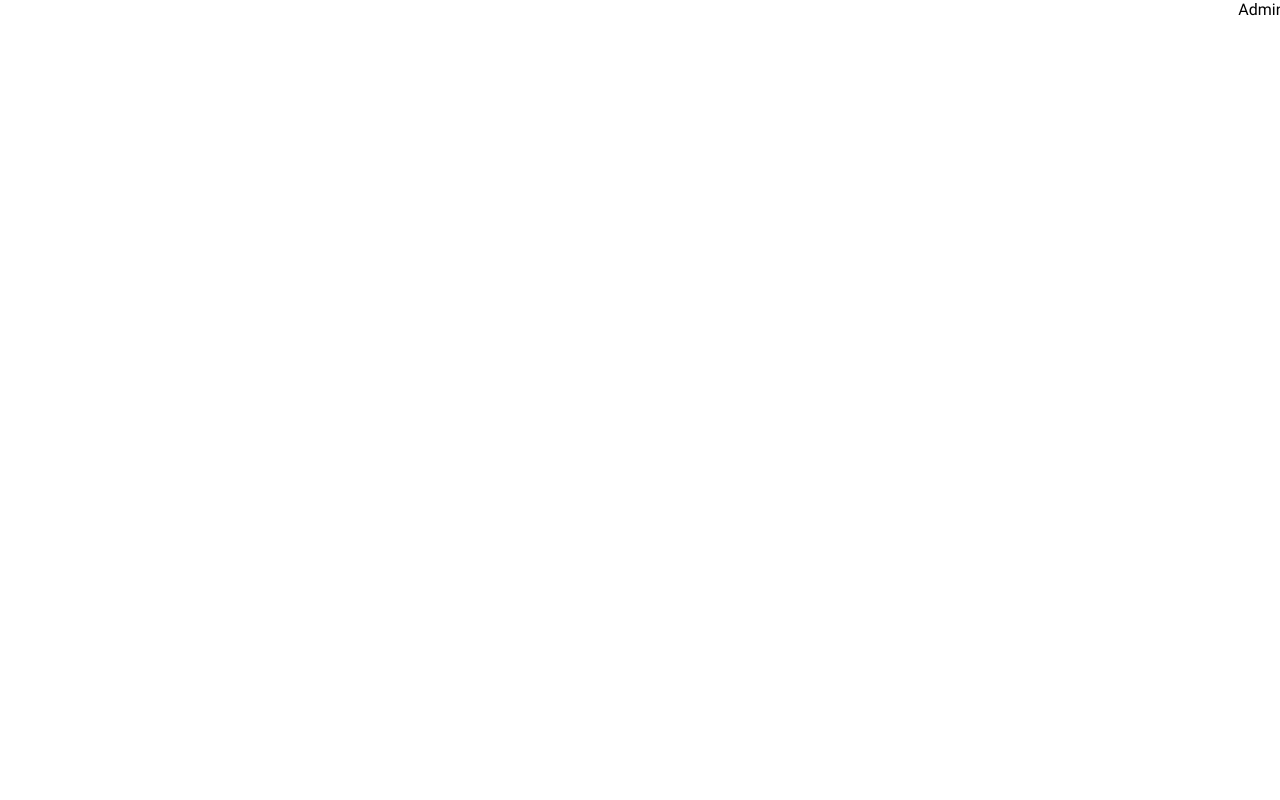
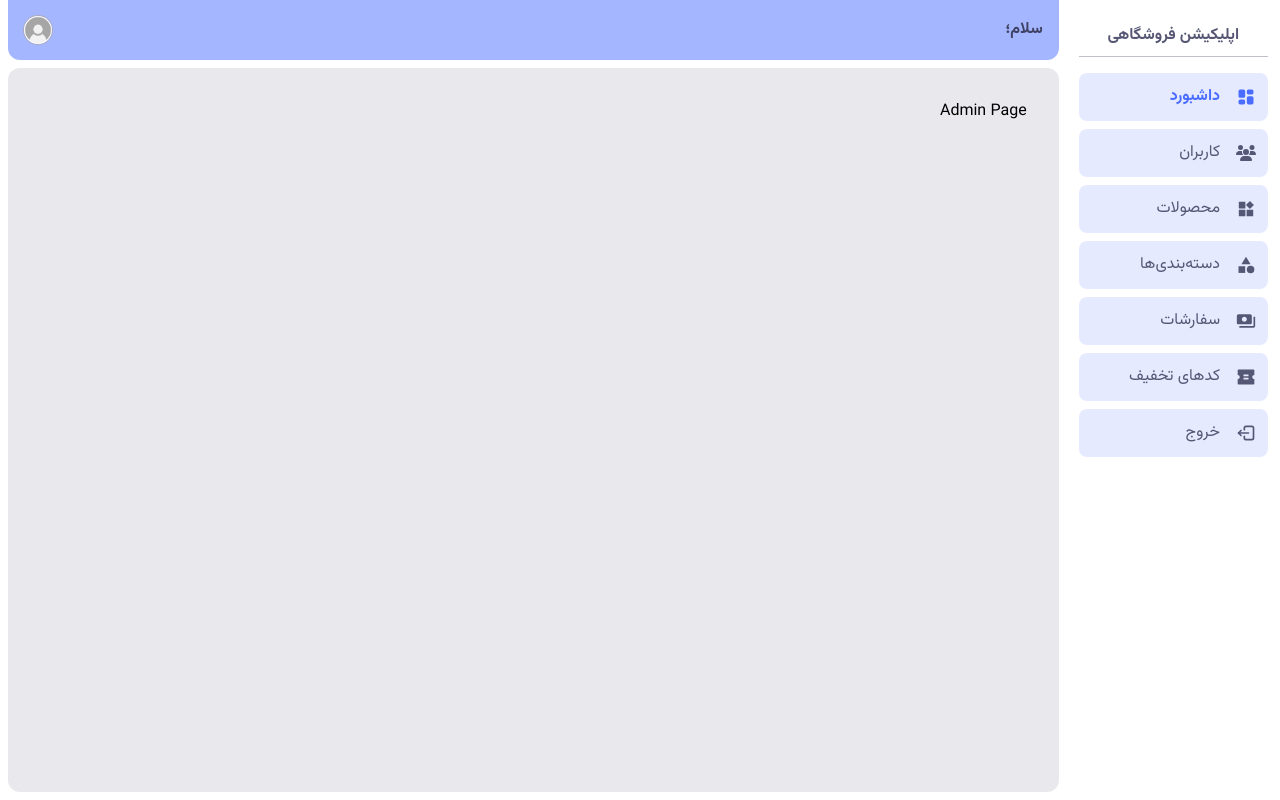
Before and after one commit to mahdi-q/Shop-App-Project, a Next.js app: page /admin in a window 1280 px wide. Built offline with nearby package versions, Linux system fonts and the light colour scheme; no server answers.

Commit message:
Develop the AdminLayout component

```diff
--- /dev/null
+++ b/src/app/(Admin)/_components/AdminPanelHeader.jsx
@@ -0,0 +1,45 @@
+"use client";
+
+import useUser from "@/hooks/useUser";
+import ButtonIcon from "@/ui/ButtonIcon";
+import Drawer from "@/ui/Drawer";
+import Link from "next/link";
+import { useState } from "react";
+import Avatar from "@/ui/Avatar";
+import { HiMiniBars3 } from "react-icons/hi2";
+import AdminPanelSidebar from "./AdminPanelSidebar";
+
+function AdminPanelHeader() {
+  const [isOpenDrawer, setIsOpenDrawer] = useState(false);
+
+  const { isLoading, user } = useUser();
+
+  return (
+    <div
+      className={`flex items-center justify-between ${isLoading ? "opacity-70 blur-sm" : "opacity-100 blur-none"}`}
+    >
+      <div className="flex items-center gap-3">
+        <ButtonIcon
+          className="block lg:hidden"
+          varient="text"
+          onClick={() => setIsOpenDrawer(true)}
+        >
+          <HiMiniBars3 className="!h-5 !w-5" />
+        </ButtonIcon>
+
+        <span className="text-sm font-bold text-secondary-800 lg:text-base">
+          سلام؛ {user?.name}
+        </span>
+      </div>
+
+      <Link href="/admin">
+        <Avatar src={user?.avatarUrl} size={28} />
+      </Link>
+
+      <Drawer open={isOpenDrawer} onClose={() => setIsOpenDrawer(false)}>
+        <AdminPanelSidebar onClose={() => setIsOpenDrawer(false)} />
+      </Drawer>
+    </div>
+  );
+}
+export default AdminPanelHeader;
--- /dev/null
+++ b/src/app/(Admin)/_components/AdminPanelSidebar.jsx
@@ -0,0 +1,139 @@
+"use client";
+
+import ButtonIcon from "@/ui/ButtonIcon";
+import Link from "next/link";
+import { HiOutlineXMark } from "react-icons/hi2";
+import { TbLayoutDashboardFilled } from "react-icons/tb";
+import { FaUsers } from "react-icons/fa6";
+import { MdCategory, MdPayments } from "react-icons/md";
+import { TbLogout2 } from "react-icons/tb";
+import { RiCouponFill } from "react-icons/ri";
+import { useState } from "react";
+import Modal from "@/ui/Modal";
+import useLogout from "@/hooks/useLogout";
+import SvgLoaderComponent from "@/ui/SvgLoaderComponent";
+import SidebarNavs from "@/components/SidebarNavs";
+import { AiFillProduct } from "react-icons/ai";
+
+const sidebarNavs = [
+  {
+    id: 1,
+    title: "داشبورد",
+    icon: <TbLayoutDashboardFilled />,
+    href: "/admin",
+  },
+  {
+    id: 2,
+    title: "کاربران",
+    icon: <FaUsers />,
+    href: "/admin/users",
+  },
+  {
+    id: 3,
+    title: "محصولات",
+    icon: <AiFillProduct />,
+    href: "/admin/products",
+  },
+  {
+    id: 4,
+    title: "دسته‌بندی‌ها",
+    icon: <MdCategory />,
+    href: "/admin/categories",
+  },
+  {
+    id: 5,
+    title: "سفارشات",
+    icon: <MdPayments />,
+    href: "/admin/payments",
+  },
+  {
+    id: 6,
+    title: "کدهای‌ تخفیف",
+    icon: <RiCouponFill />,
+    href: "/admin/coupons",
+  },
+];
+
+function AdminPanelSidebar({ onClose }) {
+  const [open, setOpen] = useState(false);
+
+  const { isPending, logout } = useLogout();
+
+  const buttonHandler = () => {
+    if (onClose) {
+      onClose();
+    }
+
+    setOpen(true);
+  };
+
+  return (
+    <div className="flex flex-col">
+      {/* Sidebar Header */}
+      <div className="my-4 flex w-full items-center justify-between border-b border-b-secondary-200 pb-2 transition-all duration-300 ease-in-out hover:border-b-primary-200 lg:mt-2 lg:justify-center">
+        <Link
+          href="/"
+          className="font-bold text-secondary-700 hover:text-primary-900"
+        >
+          اپلیکیشن فروشگاهی
+        </Link>
+
+        <ButtonIcon
+          className="block lg:hidden"
+          varient="text"
+          onClick={onClose}
+        >
+          <HiOutlineXMark className="!h-5 !w-5" />
+        </ButtonIcon>
+      </div>
+
+      {/* Sidebar Content */}
+      <div className="flex-auto">
+        {/* Links */}
+        <SidebarNavs onClose={onClose} sidebarNavs={sidebarNavs} />
+
+        {/* Logout Button */}
+        <div
+          onClick={buttonHandler}
+          className="mt-2 flex w-full cursor-pointer items-center gap-x-4 rounded-lg bg-primary-100/70 py-3 pr-3 text-error transition-all duration-300 ease-in-out hover:bg-primary-100 hover:text-error lg:text-secondary-700"
+        >
+          <TbLogout2 className="h-5 w-5" />
+          <span>خروج</span>
+        </div>
+
+        {/* Logout Modal */}
+        <Modal
+          open={open}
+          onClose={() => setOpen(false)}
+          title="خروج از حساب کاربری"
+        >
+          <div>
+            <p className="mb-4 text-secondary-900">
+              آیا از خارج شدن از حساب کاربری خود اطمینان دارید؟
+            </p>
+
+            <div className="flex w-full items-center justify-between gap-4">
+              <div className="btn btn--danger flex w-full items-center justify-center">
+                {isPending ? (
+                  <SvgLoaderComponent />
+                ) : (
+                  <button onClick={logout} className="w-full">
+                    خروج
+                  </button>
+                )}
+              </div>
+
+              <button
+                onClick={() => setOpen(false)}
+                className="btn btn--secondary w-full"
+              >
+                انصراف
+              </button>
+            </div>
+          </div>
+        </Modal>
+      </div>
+    </div>
+  );
+}
+export default AdminPanelSidebar;
--- a/src/app/(Admin)/layout.jsx
+++ b/src/app/(Admin)/layout.jsx
@@ -1,9 +1,32 @@
+import AdminPanelHeader from "./_components/AdminPanelHeader";
+import AdminPanelSidebar from "./_components/AdminPanelSidebar";
+
 export const metadata = {
   title: "پنل ادمین",
   description: "صفحه پنل ادمین اپلیکیشن فروشگاهی",
 };
 
 function AdminPanelLayout({ children }) {
-  return <div>{children}</div>;
+  return (
+    <div className="grid h-screen grid-cols-12 bg-white">
+      {/* Sidebar */}
+      <aside className="col-span-12 hidden overflow-y-auto px-3 py-4 lg:col-span-3 lg:block xl:col-span-2">
+        <AdminPanelSidebar />
+      </aside>
+
+      {/* Body */}
+      <div className="col-span-12 flex flex-col overflow-y-auto lg:col-span-9 xl:col-span-10">
+        {/* Header */}
+        <header className="sticky top-0 z-20 mx-1.5 rounded-b-md bg-primary-400 p-4 lg:mx-2 lg:rounded-b-xl">
+          <AdminPanelHeader />
+        </header>
+
+        {/* Content */}
+        <main className="m-1.5 flex-1 rounded-md bg-secondary-50/70 p-4 md:p-6 lg:m-2 lg:rounded-xl lg:p-8">
+          <div className="xl:max-w-screen-xl">{children}</div>
+        </main>
+      </div>
+    </div>
+  );
 }
 export default AdminPanelLayout;
```
